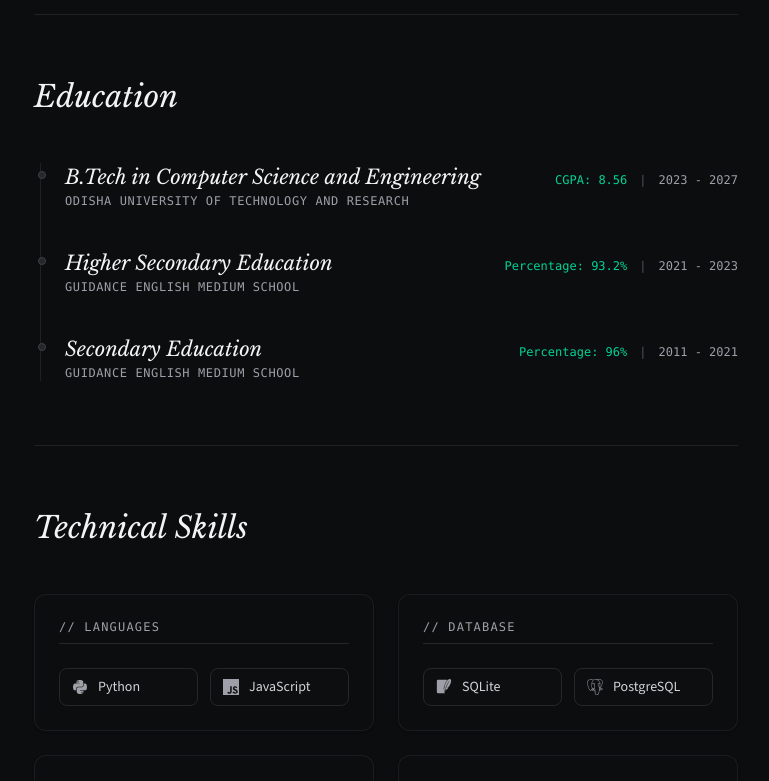
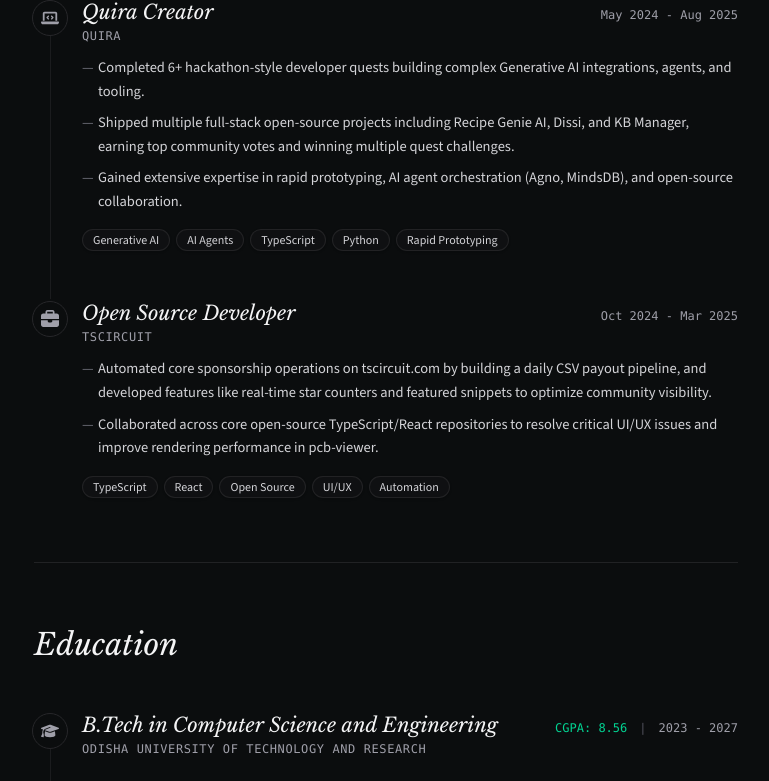
Before and after one commit to k0msenapati/k0msenapati.github.io, a React (Vite) app: page / in a window 1280 px wide. Shown: the part 759-1540 px from the top of the page, without its empty margins (254-1023 px from the left). Built offline with nearby package versions, Linux system fonts and the light colour scheme.

Commit message:
feat: refine timeline layout and update experience entries

```diff
--- a/src/components/Education.tsx
+++ b/src/components/Education.tsx
@@ -1,3 +1,4 @@
+import { FaGraduationCap, FaSchool } from 'react-icons/fa6';
 import { EducationItem } from './EducationItem';
 
 interface EducationItemData {
@@ -5,6 +6,7 @@
 	degree: string;
 	period: string;
 	marks: string;
+	icon: React.ReactNode;
 }
 
 const educationData: EducationItemData[] = [
@@ -12,19 +14,22 @@
 		school: 'Odisha University of Technology and Research',
 		degree: 'B.Tech in Computer Science and Engineering',
 		period: '2023 - 2027',
-		marks: 'CGPA: 8.56'
+		marks: 'CGPA: 8.56',
+		icon: <FaGraduationCap size={18} />
 	},
 	{
 		school: 'Guidance English Medium School',
 		degree: 'Higher Secondary Education',
 		period: '2021 - 2023',
-		marks: 'Percentage: 93.2%'
+		marks: 'Percentage: 93.2%',
+		icon: <FaSchool size={18} />
 	},
 	{
 		school: 'Guidance English Medium School',
 		degree: 'Secondary Education',
 		period: '2011 - 2021',
-		marks: 'Percentage: 96%'
+		marks: 'Percentage: 96%',
+		icon: <FaSchool size={18} />
 	}
 ];
 
@@ -37,7 +42,7 @@
 				</h2>
 			</div>
 
-			<div className="relative border-l border-zinc-800/80 ml-1.5 pl-6 space-y-10">
+			<div className="relative ml-4 pl-8 space-y-10">
 				{educationData.map((edu, index) => (
 					<EducationItem
 						key={index}
@@ -45,6 +50,8 @@
 						school={edu.school}
 						period={edu.period}
 						marks={edu.marks}
+						icon={edu.icon}
+						isLast={index === educationData.length - 1}
 					/>
 				))}
 			</div>
--- a/src/components/EducationItem.tsx
+++ b/src/components/EducationItem.tsx
@@ -1,20 +1,33 @@
+import { FaGraduationCap } from 'react-icons/fa6';
+
 interface EducationItemProps {
 	degree: string;
 	school: string;
 	period: string;
 	marks: string; // Rendered in green
+	icon?: React.ReactNode;
+	isLast?: boolean;
 }
 
 export const EducationItem = ({
 	degree,
 	school,
 	period,
-	marks
+	marks,
+	icon,
+	isLast
 }: EducationItemProps) => {
 	return (
 		<div className="relative group">
-			{/* Minimal timeline node */}
-			<span className="absolute -left-[27.5px] top-2 w-2 h-2 rounded-full bg-zinc-800 border border-zinc-700 group-hover:bg-teal-400 group-hover:border-teal-450 transition-all duration-300 shadow-[0_0_8px_rgba(45,212,191,0)] group-hover:shadow-[0_0_8px_rgba(45,212,191,0.6)]"></span>
+			{/* Timeline connector line (ends at the last item) */}
+			{!isLast && (
+				<div className="absolute left-[-32.5px] top-[38px] bottom-[-40px] w-[1px] bg-zinc-800/60"></div>
+			)}
+
+			{/* Timeline node with dynamic icon */}
+			<div className="absolute -left-[50px] top-0.5 flex items-center justify-center w-9 h-9 rounded-full border border-zinc-800 bg-[#0B0D0E] text-zinc-400 group-hover:border-teal-400/80 group-hover:text-teal-400 transition-all duration-300 shadow-[0_0_10px_rgba(45,212,191,0)] group-hover:shadow-[0_0_10px_rgba(45,212,191,0.15)]">
+				{icon || <FaGraduationCap size={18} />}
+			</div>
 
 			<div className="space-y-1">
 				<div className="flex flex-col sm:flex-row sm:items-baseline justify-between gap-1">
--- a/src/components/Experience.tsx
+++ b/src/components/Experience.tsx
@@ -1,4 +1,5 @@
 import { ExperienceItem } from './ExperienceItem';
+import { FaLaptopCode } from 'react-icons/fa6';
 
 interface WorkItem {
 	company: string;
@@ -6,6 +7,7 @@
 	period: string;
 	description: string[];
 	techUsed: string[];
+	icon?: React.ReactNode;
 }
 
 const experiences: WorkItem[] = [
@@ -18,6 +20,34 @@
 			'Helping other developers to build better projects.'
 		],
 		techUsed: ['Community Engagement', 'Community Management']
+	},
+	{
+		company: 'Quira',
+		role: 'Quira Creator',
+		period: 'May 2024 - Aug 2025',
+		description: [
+			'Completed 6+ hackathon-style developer quests building complex Generative AI integrations, agents, and tooling.',
+			'Shipped multiple full-stack open-source projects including Recipe Genie AI, Dissi, and KB Manager, earning top community votes and winning multiple quest challenges.',
+			'Gained extensive expertise in rapid prototyping, AI agent orchestration (Agno, MindsDB), and open-source collaboration.'
+		],
+		techUsed: [
+			'Generative AI',
+			'AI Agents',
+			'TypeScript',
+			'Python',
+			'Rapid Prototyping'
+		],
+		icon: <FaLaptopCode size={18} />
+	},
+	{
+		company: 'TSCircuit',
+		role: 'Open Source Developer',
+		period: 'Oct 2024 - Mar 2025',
+		description: [
+			'Automated core sponsorship operations on tscircuit.com by building a daily CSV payout pipeline, and developed features like real-time star counters and featured snippets to optimize community visibility.',
+			'Collaborated across core open-source TypeScript/React repositories to resolve critical UI/UX issues and improve rendering performance in pcb-viewer.'
+		],
+		techUsed: ['TypeScript', 'React', 'Open Source', 'UI/UX', 'Automation']
 	}
 ];
 
@@ -26,11 +56,11 @@
 		<section className="py-16 border-b border-zinc-800/80">
 			<div className="mb-12">
 				<h2 className="text-3xl font-light font-serif text-zinc-100 italic">
-					Work Experience
+					Experience
 				</h2>
 			</div>
 
-			<div className="relative border-l border-zinc-800/80 ml-1.5 pl-6 space-y-12">
+			<div className="relative ml-4 pl-8 space-y-12">
 				{experiences.map((exp, index) => (
 					<ExperienceItem
 						key={index}
@@ -39,6 +69,8 @@
 						period={exp.period}
 						description={exp.description}
 						techUsed={exp.techUsed}
+						icon={exp.icon}
+						isLast={index === experiences.length - 1}
 					/>
 				))}
 			</div>
--- a/src/components/ExperienceItem.tsx
+++ b/src/components/ExperienceItem.tsx
@@ -1,9 +1,13 @@
+import { FaBriefcase } from 'react-icons/fa6';
+
 interface ExperienceItemProps {
 	role: string;
 	company: string;
 	period: string;
 	description: string[];
 	techUsed: string[];
+	icon?: React.ReactNode;
+	isLast?: boolean;
 }
 
 export const ExperienceItem = ({
@@ -11,12 +15,21 @@
 	company,
 	period,
 	description,
-	techUsed
+	techUsed,
+	icon,
+	isLast
 }: ExperienceItemProps) => {
 	return (
 		<div className="relative group">
-			{/* Minimal timeline node */}
-			<span className="absolute -left-[27.5px] top-2 w-2 h-2 rounded-full bg-zinc-800 border border-zinc-700 group-hover:bg-teal-400 group-hover:border-teal-450 transition-all duration-300 shadow-[0_0_8px_rgba(45,212,191,0)] group-hover:shadow-[0_0_8px_rgba(45,212,191,0.6)]"></span>
+			{/* Timeline connector line (ends at the last item) */}
+			{!isLast && (
+				<div className="absolute left-[-32.5px] top-[38px] bottom-[-48px] w-[1px] bg-zinc-800/60"></div>
+			)}
+
+			{/* Timeline node with dynamic icon */}
+			<div className="absolute -left-[50px] top-0.5 flex items-center justify-center w-9 h-9 rounded-full border border-zinc-800 bg-[#0B0D0E] text-zinc-400 group-hover:border-teal-400/80 group-hover:text-teal-400 transition-all duration-300 shadow-[0_0_10px_rgba(45,212,191,0)] group-hover:shadow-[0_0_10px_rgba(45,212,191,0.15)]">
+				{icon || <FaBriefcase size={18} />}
+			</div>
 
 			<div className="space-y-3">
 				<div className="flex flex-col sm:flex-row sm:items-baseline justify-between gap-1">
```
